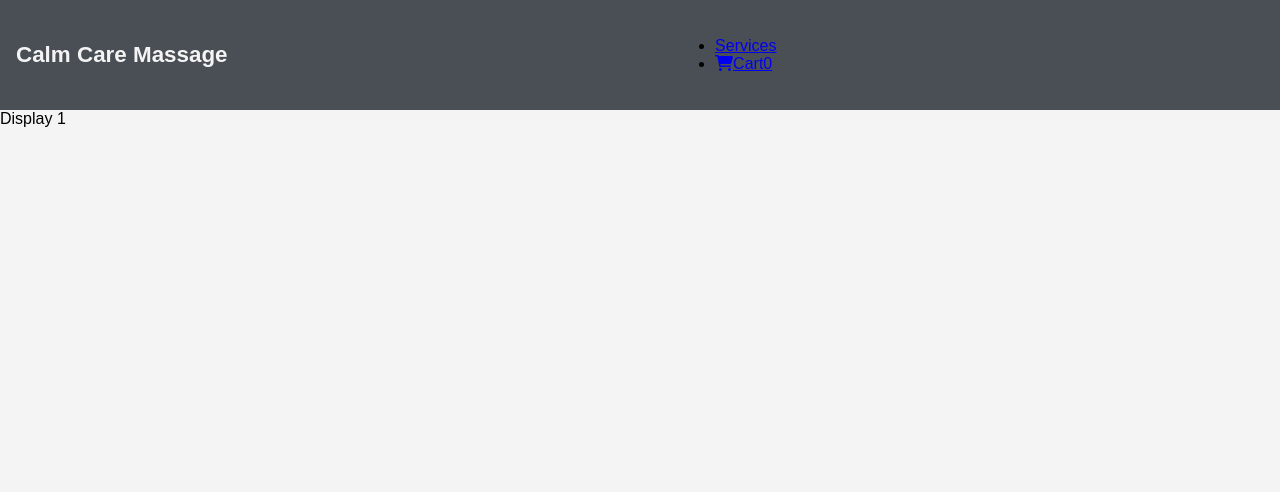
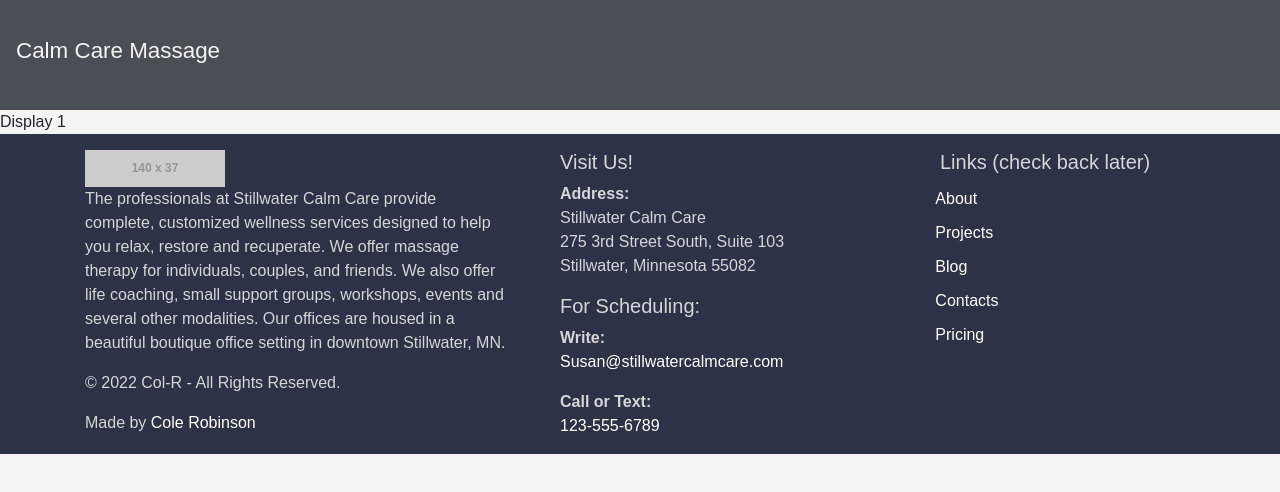
Before and after one commit to Col-R/calm_care, a React (Create React App) app in the folder frontend/: page /service/1 in a window 1280 px wide. Shown: the top 492 px of the page. Built offline with nearby package versions, Linux system fonts and the light colour scheme; no server answers.

Commit message:
added images for services, created footer with css

```diff
--- a/frontend/public/index.html
+++ b/frontend/public/index.html
@@ -18,10 +18,15 @@
     crossorigin="anonymous"
     referrerpolicy="no-referrer" />
 
+    <link href="//maxcdn.bootstrapcdn.com/bootstrap/4.1.1/css/bootstrap.min.css" rel="stylesheet" id="bootstrap-css">
+
     <title>Calm Care Massage</title>
   </head>
   <body>
     <noscript>You need to enable JavaScript to run this app.</noscript>
     <div id="root"></div>
+
+    <script src="//maxcdn.bootstrapcdn.com/bootstrap/4.1.1/js/bootstrap.min.js"></script>
+    <script src="//cdnjs.cloudflare.com/ajax/libs/jquery/3.2.1/jquery.min.js"></script>
   </body>
 </html>
--- a/frontend/src/App.js
+++ b/frontend/src/App.js
@@ -3,6 +3,7 @@ import { BrowserRouter, Routes, Route } from 'react-router-dom'
 
 // components
 import Navbar from './components/Navbar'
+import Footer from './components/Footer'
 
 
 //pages
@@ -24,6 +25,7 @@ function App() {
             <Route path="/service/:id" element={<Service/>} />
           </Routes>
         </main>
+        <Footer />
       </BrowserRouter>
     </div>
   );
--- /dev/null
+++ b/frontend/src/components/Footer.css
@@ -0,0 +1,58 @@
+.section {
+    background: #2d3246;
+    padding-top: 1rem
+}
+
+.context-dark, .bg-gray-dark, .bg-primary {
+    color: rgba(255, 255, 255, 0.8);
+}
+
+.footer-classic a, .footer-classic a:focus, .footer-classic a:active {
+    color: #ffffff;
+}
+.nav-list li {
+    padding-top: 5px;
+    padding-bottom: 5px;
+}
+
+.nav-list li a:hover:before {
+    margin-left: 0;
+    opacity: 1;
+    visibility: visible;
+}
+
+ul, ol {
+    list-style: none;
+    padding: 0;
+    margin: 0;
+}
+
+dd {
+    margin-bottom: 0;
+}
+
+.social-inner {
+    display: flex;
+    flex-direction: column;
+    align-items: center;
+    width: 100%;
+    padding: 23px;
+    font: 900 13px/1 "Lato", -apple-system, BlinkMacSystemFont, "Segoe UI", Roboto, "Helvetica Neue", Arial, sans-serif;
+    text-transform: uppercase;
+    color: rgba(255, 255, 255, 0.5);
+}
+.social-container .col {
+    border: 1px solid rgba(255, 255, 255, 0.1);
+}
+.nav-list li a:before {
+    content: "\f14f";
+    font: 400 21px/1 "Material Design Icons";
+    color: #4d6de6;
+    display: inline-block;
+    vertical-align: baseline;
+    margin-left: -28px;
+    margin-right: 7px;
+    opacity: 0;
+    visibility: hidden;
+    transition: .22s ease;
+}
--- /dev/null
+++ b/frontend/src/components/Footer.js
@@ -0,0 +1,63 @@
+import './Footer.css';
+
+import React from 'react'
+
+const Footer = () => {
+  return (
+    <div class="section footer-classic context-dark bg-image">
+        <div class="container">
+          <div class="row row-30">
+            <div class="col-md-4 col-xl-5">
+              <div class="pr-xl-4"><a class="brand" href="index.html">
+              <img class="brand-logo-light" src="https://dummyimage.com/140x37/f1f1f1/000.jpg" alt="" width="140" height="37" srcset="https://dummyimage.com/140x37/f1f1f1/000.jpg 2x"/></a>
+                <p>The professionals at Stillwater Calm Care provide complete, customized wellness services designed to help you relax, restore and recuperate. We offer massage therapy for individuals, couples, and friends. We also offer life coaching, small support groups, workshops, events and several other modalities. Our offices are housed in a beautiful boutique office setting in downtown Stillwater, MN.</p>
+                {/* Rights */}
+                <p class="rights"><span>©  </span><span class="copyright-year">2022</span><span> </span><span>Col-R</span><span> - </span><span>All Rights Reserved.</span></p>
+                <p class="rights"><span>Made by <a href="https://github.com/Col-R/calm_care">Cole Robinson</a></span></p>
+              </div>
+            </div>
+            <div class="col-md-4">
+              <h5>Visit Us!</h5>
+              <dl class="contact-list">
+                <dt>Address:</dt>
+                    <dd>Stillwater Calm Care</dd>
+                    <dd>275 3rd Street South, Suite 103</dd>
+                    <dd>Stillwater, Minnesota 55082</dd>
+              </dl>
+              <h5>For Scheduling: </h5>
+              <dl class="contact-list">
+                <dt>Write:</dt>
+                <dd><a href="mailto:Susan@stillwatercalmcare.com">Susan@stillwatercalmcare.com</a></dd>
+              </dl>
+              <dl class="contact-list">
+                <dt>Call or Text:</dt>
+                <dd><a href="tel:#">123-555-6789</a>
+                </dd>
+              </dl>
+            </div>
+            <div class="col-md-4 col-xl-3">
+              <h5>Links (check back later)</h5>
+              <ul class="nav-list">
+                <li><a href="#">About</a></li>
+                <li><a href="#">Projects</a></li>
+                <li><a href="#">Blog</a></li>
+                <li><a href="#">Contacts</a></li>
+                <li><a href="#">Pricing</a></li>
+              </ul>
+            </div>
+          </div>
+        </div>
+        {/* Social Links */}
+        { /* Not using in current version
+        <div class="row no-gutters social-container">
+          <div class="col"><a class="social-inner" href="#"><span class="icon mdi mdi-facebook"></span><span>Facebook</span></a></div>
+          <div class="col"><a class="social-inner" href="#"><span class="icon mdi mdi-instagram"></span><span>Instagram</span></a></div>
+          <div class="col"><a class="social-inner" href="#"><span class="icon mdi mdi-twitter"></span><span>Twitter</span></a></div>
+          <div class="col"><a class="social-inner" href="#"><span class="icon mdi mdi-youtube-play"></span><span>Youtube</span></a></div>
+        </div>
+        */}
+      </div>
+  )
+}
+
+export default Footer
--- a/frontend/src/components/Navbar.js
+++ b/frontend/src/components/Navbar.js
@@ -10,29 +10,18 @@ const Navbar = () => {
                 <h2>Calm Care Massage</h2>
             </div>
 
-            {/*links*/}
+            {/*links */}
+            { /*
             <ul className="navbar__links">
                 <li>
                     <Link to = "/">
                         Services
                     </Link>
                 </li>
-                <li>
-                    <Link to ="/cart" className = "cart__link">
-                        {/*Icon*/}
-                        <i className = "fas fa-shopping-cart"></i>
-                        Cart
-                        <span className = "cartlogo__badge">0</span>
-                    </Link>
-                </li>
             </ul>
+            */}
+            {/*hamburger menu for mobile*/}
 
-            {/*hamburger menu for mobile*/}
-            <div className="hamburgerMenu">
-                <div></div>
-                <div></div>
-                <div></div>
-            </div>
         </nav>
     )
 }
--- a/frontend/src/components/ServiceDetails.js
+++ b/frontend/src/components/ServiceDetails.js
@@ -3,12 +3,16 @@ import './ServiceDetails.css';
 import {Link} from 'react-router-dom';
 
 
-const ServiceDetails = ({service, serviceId}) => {
+const ServiceDetails = ({imageUrl, name, price, serviceId}) => {
     return (
         <div className="service__details">
+        <img className = "service__image"
+        src={imageUrl}
+        alt={name}
+        />
             <div className="service__info">
-                <p className="info__name">{service.name}</p>
-                <p className="info__price">${service.price}</p>
+                <p className="info__name">{name}</p>
+                <p className="info__price">${price}</p>
                 <Link to={`/service/${serviceId}`} className="info__button">
                 View
                 </Link>
--- a/frontend/src/pages/Home.js
+++ b/frontend/src/pages/Home.js
@@ -1,6 +1,4 @@
-import React from 'react';
-import { useEffect, useState } from 'react';
-import { Link } from 'react-router-dom'
+import React, {useEffect, useState } from 'react';
 import './Home.css'
 
 //components
@@ -33,7 +31,9 @@ const Home = () => {
           <ServiceDetails
           key={service._id}
           serviceId = {service._id}
-          service = {service}
+          name = {service.name}
+          price = {service.price}
+          imageUrl = {service.ImageUrl}
           />
         ))}
         </div>
--- a/frontend/src/pages/Service.js
+++ b/frontend/src/pages/Service.js
@@ -1,10 +1,9 @@
 import './Service.css'
 
 import React, { useState, useEffect } from 'react';
-import {useParams, Link, useNavigate} from 'react-router-dom';
+import {useParams} from 'react-router-dom';
 
 //components
-import ServiceDetails from '../components/ServiceDetails';
 
 //Actions
 
@@ -28,7 +27,7 @@ const Service = () => {
       if (response.ok){
         setDetailService(json)
       } else {
-        console.log('response not ok')
+        console.log('response not ok' + detailService)
       }
     }
     fetchOneService()
```
